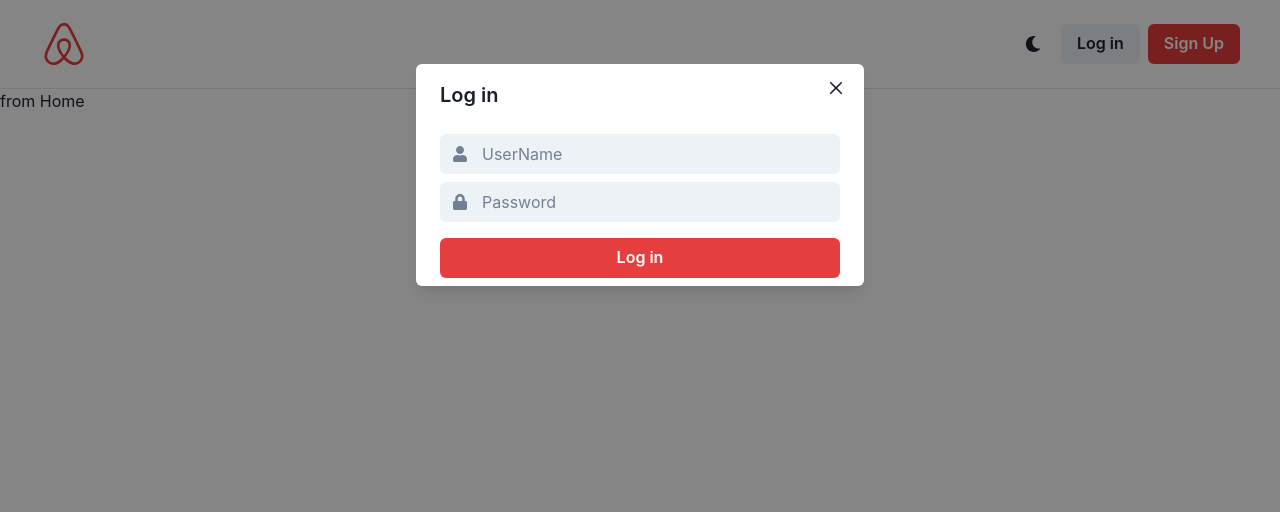
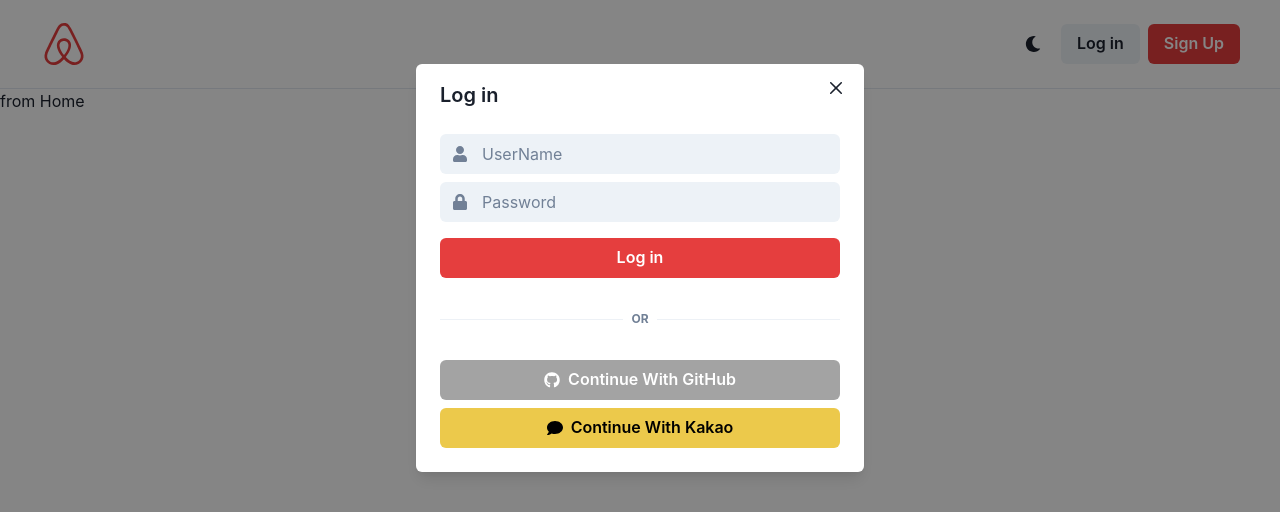
Before and after one commit to eastsoon/airbnb-clone-frontend, a React (Create React App) app: page / in a window 1280 px wide. Both pictures are taken after a click on the button "Log in". Shown: the top 512 px of the page. Built offline with nearby package versions, Linux system fonts and the light colour scheme.

Commit message:
18.2 Sign Up Modal

```diff
--- /dev/null
+++ b/src/components/Headers.tsx
@@ -0,0 +1,48 @@
+import {
+  Box,
+  Button,
+  HStack,
+  IconButton,
+  useDisclosure,
+} from "@chakra-ui/react";
+import LoginModal from "./LoginModal";
+import { FaAirbnb, FaMoon } from "react-icons/fa";
+import SignUpModal from "./SignUpModal";
+export default function Headers() {
+  const {
+    isOpen: isLoginOpen,
+    onClose: onLoginClose,
+    onOpen: onLoginOpen,
+  } = useDisclosure();
+  const {
+    isOpen: isSignUpOpen,
+    onClose: onSignUpClose,
+    onOpen: onSignUpOpen,
+  } = useDisclosure();
+  return (
+    <HStack
+      justifyContent={"space-between"}
+      py={"5"}
+      px={"10"}
+      borderBottomWidth={1}
+    >
+      <Box color="red.500">
+        <FaAirbnb size={"48"} />
+      </Box>
+      <HStack spacing={2}>
+        <IconButton
+          variant={"ghost"}
+          aria-label="Dark Mode"
+          icon={<FaMoon />}
+        />
+        <Button onClick={onLoginOpen}>Log in</Button>
+
+        <Button onClick={onSignUpOpen} colorScheme={"red"}>
+          Sign Up
+        </Button>
+      </HStack>
+      <LoginModal isOpen={isLoginOpen} onClose={onLoginClose} />
+      <SignUpModal isOpen={isSignUpOpen} onClose={onSignUpClose} />
+    </HStack>
+  );
+}
--- /dev/null
+++ b/src/components/LoginModal.tsx
@@ -0,0 +1,61 @@
+import {
+  Box,
+  Button,
+  Input,
+  InputGroup,
+  InputLeftElement,
+  Modal,
+  ModalBody,
+  ModalCloseButton,
+  ModalContent,
+  ModalHeader,
+  ModalOverlay,
+  VStack,
+} from "@chakra-ui/react";
+import { FaUser, FaLock } from "react-icons/fa";
+import SocialLogin from "./SocialLogin";
+
+interface LoginModalProps {
+  isOpen: boolean;
+  onClose: () => void;
+}
+
+export default function LoginModal({ isOpen, onClose }: LoginModalProps) {
+  return (
+    <Modal motionPreset="slideInBottom" onClose={onClose} isOpen={isOpen}>
+      <ModalOverlay />
+      <ModalContent>
+        <ModalHeader>Log in</ModalHeader>
+        <ModalCloseButton />
+        <ModalBody>
+          <VStack>
+            <InputGroup>
+              <InputLeftElement
+                children={
+                  <Box color="gray.500">
+                    <FaUser />
+                  </Box>
+                }
+              />
+              <Input variant={"filled"} placeholder="UserName" />
+            </InputGroup>
+            <InputGroup>
+              <InputLeftElement
+                children={
+                  <Box color="gray.500">
+                    <FaLock />
+                  </Box>
+                }
+              />
+              <Input variant={"filled"} placeholder="Password" />
+            </InputGroup>
+          </VStack>
+          <Button mt={4} colorScheme={"red"} w="100%">
+            Log in
+          </Button>
+          <SocialLogin />
+        </ModalBody>
+      </ModalContent>
+    </Modal>
+  );
+}
--- a/src/components/Root.tsx
+++ b/src/components/Root.tsx
@@ -1,81 +1,11 @@
-import {
-  Box,
-  Button,
-  HStack,
-  IconButton,
-  Input,
-  InputGroup,
-  InputLeftElement,
-  Modal,
-  ModalBody,
-  ModalCloseButton,
-  ModalContent,
-  ModalFooter,
-  ModalHeader,
-  ModalOverlay,
-  useDisclosure,
-  VStack,
-} from "@chakra-ui/react";
+import { Box } from "@chakra-ui/react";
 import { Outlet } from "react-router-dom";
-import { FaAirbnb, FaMoon, FaUser, FaLock } from "react-icons/fa";
+import Headers from "./Headers";
 
 export default function Root() {
-  const { isOpen, onClose, onOpen } = useDisclosure();
   return (
     <Box>
-      <HStack
-        justifyContent={"space-between"}
-        py={"5"}
-        px={"10"}
-        borderBottomWidth={1}
-      >
-        <Box color="red.500">
-          <FaAirbnb size={"48"} />
-        </Box>
-        <HStack spacing={2}>
-          <IconButton
-            variant={"ghost"}
-            aria-label="Dark Mode"
-            icon={<FaMoon />}
-          />
-          <Button onClick={onOpen}>Log in</Button>
-          <Button colorScheme={"red"}>Sign Up</Button>
-        </HStack>
-        <Modal motionPreset="slideInBottom" onClose={onClose} isOpen={isOpen}>
-          <ModalOverlay />
-          <ModalContent>
-            <ModalHeader>Log in</ModalHeader>
-            <ModalCloseButton />
-            <ModalBody>
-              <VStack>
-                <InputGroup>
-                  <InputLeftElement
-                    children={
-                      <Box color="gray.500">
-                        <FaUser />
-                      </Box>
-                    }
-                  />
-                  <Input variant={"filled"} placeholder="UserName" />
-                </InputGroup>
-                <InputGroup>
-                  <InputLeftElement
-                    children={
-                      <Box color="gray.500">
-                        <FaLock />
-                      </Box>
-                    }
-                  />
-                  <Input variant={"filled"} placeholder="Password" />
-                </InputGroup>
-              </VStack>
-              <Button mt={4} colorScheme={"red"} w="100%">
-                Log in
-              </Button>
-            </ModalBody>
-          </ModalContent>
-        </Modal>
-      </HStack>
+      <Headers />
       <Outlet />
     </Box>
   );
--- /dev/null
+++ b/src/components/SignUpModal.tsx
@@ -0,0 +1,81 @@
+import {
+  Box,
+  Button,
+  Input,
+  InputGroup,
+  InputLeftElement,
+  Modal,
+  ModalBody,
+  ModalCloseButton,
+  ModalContent,
+  ModalHeader,
+  ModalOverlay,
+  VStack,
+} from "@chakra-ui/react";
+import { FaUser, FaLock, FaEnvelope, FaIdCardAlt } from "react-icons/fa";
+import SocialLogin from "./SocialLogin";
+
+interface LoginModalProps {
+  isOpen: boolean;
+  onClose: () => void;
+}
+
+export default function SignUpModal({ isOpen, onClose }: LoginModalProps) {
+  return (
+    <Modal motionPreset="slideInBottom" onClose={onClose} isOpen={isOpen}>
+      <ModalOverlay />
+      <ModalContent>
+        <ModalHeader>Sign up</ModalHeader>
+        <ModalCloseButton />
+        <ModalBody>
+          <VStack>
+            <InputGroup>
+              <InputLeftElement
+                children={
+                  <Box color="gray.500">
+                    <FaUser />
+                  </Box>
+                }
+              />
+              <Input variant={"filled"} placeholder="Name" />
+            </InputGroup>
+            <InputGroup>
+              <InputLeftElement
+                children={
+                  <Box color="gray.500">
+                    <FaEnvelope />
+                  </Box>
+                }
+              />
+              <Input variant={"filled"} placeholder="Email" />
+            </InputGroup>
+            <InputGroup>
+              <InputLeftElement
+                children={
+                  <Box color="gray.500">
+                    <FaIdCardAlt />
+                  </Box>
+                }
+              />
+              <Input variant={"filled"} placeholder="UserName" />
+            </InputGroup>
+            <InputGroup>
+              <InputLeftElement
+                children={
+                  <Box color="gray.500">
+                    <FaLock />
+                  </Box>
+                }
+              />
+              <Input variant={"filled"} placeholder="Password" />
+            </InputGroup>
+          </VStack>
+          <Button mt={4} colorScheme={"red"} w="100%">
+            Sign up
+          </Button>
+          <SocialLogin />
+        </ModalBody>
+      </ModalContent>
+    </Modal>
+  );
+}
--- /dev/null
+++ b/src/components/SocialLogin.tsx
@@ -0,0 +1,24 @@
+import { Box, Button, Divider, HStack, Text, VStack } from "@chakra-ui/react";
+import { FaGithub, FaComment } from "react-icons/fa";
+
+export default function SocialLogin() {
+  return (
+    <Box mb={4}>
+      <HStack my={8}>
+        <Divider />
+        <Text textTransform={"uppercase"} color="gray.500" fontSize="xs" as="b">
+          Or
+        </Text>
+        <Divider />
+      </HStack>
+      <VStack>
+        <Button w="100%" leftIcon={<FaGithub />} colorScheme={"blackAlpha"}>
+          Continue With GitHub
+        </Button>
+        <Button w="100%" leftIcon={<FaComment />} colorScheme={"yellow"}>
+          Continue With Kakao
+        </Button>
+      </VStack>
+    </Box>
+  );
+}
```
